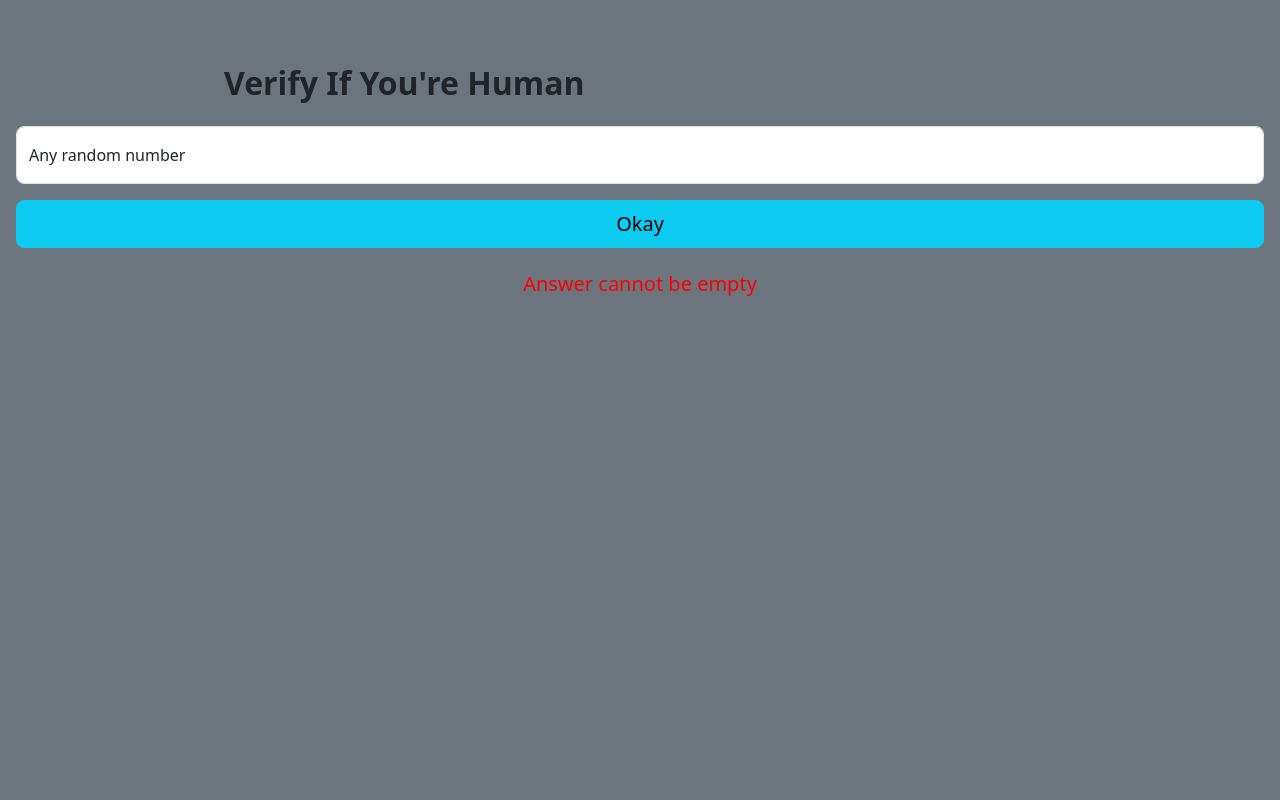
After one commit to akweter/persol, a PHP site: page /auth/verify.php in a window 1280 px wide. The commit adds this page. Run offline with PHP 8.4, Linux system fonts and the light colour scheme; some libraries are stand-ins or nearby versions.

Commit message:
11th jan 2023 2:30am

```diff
--- /dev/null
+++ b/auth/verify.php
@@ -0,0 +1,72 @@
+
+<html>
+<!DOCTYPE html>
+<html lang="en">
+<head>
+    <meta charset="UTF-8">
+    <meta http-equiv="X-UA-Compatible" content="IE=edge">
+    <meta name="viewport" content="width=device-width, initial-scale=1.0">
+    <title>Verify</title>
+    <link rel="stylesheet" href="../node_modules/bootstrap.min.css">
+    <style>
+        body{
+            background: #6c757d!important;
+        }
+        h1{
+            text-align: center;
+            text-transform: capitalize;
+            margin-bottom: 2%;
+        }
+        h5{
+            text-align: center;
+            color: red;
+        }
+        div.modal-content{
+            border-radius: 20% 5% 20% 5%;
+        }
+    </style>
+    </head>
+        <body>
+
+        <div class="py-5 modal-dialog">
+                <div class="modal-content p-3 ">
+                    <div class="modal-header pb-4 border-bottom-0">
+                        <h1 class="fw-bold mb-0 fs-2 offset-2">Verify if you're human</h1>
+                    </div>
+                    <div class="modal-body rounded-3  pt-0">
+                        <form method="post">
+                            <div class="form-floating mb-3">
+                                <input type="text" class="form-control rounded-3" id="guess" name="guess" placeholder="Guess" required>
+                                <label for="guess">Any random number</label>
+                            </div>
+                            <button class="w-100 mb-2 btn btn-lg rounded-3 btn-info" name="submit" type="submit">Okay</button>
+                        </form>
+                        <p>
+                            <?php
+                                if (! isset($_POST['guess'])) {
+                                    echo('<h5>Answer cannot be empty</h5>');
+
+                                } elseif (! is_numeric($_POST['guess'])) {
+                                    echo('<h5>Your value should be numeric</h5>');
+
+                                } elseif (($_POST['guess']) > 33 || ($_POST['guess'] == 33) ) {
+                                    echo('<h5>Value should be less than 33</h5>');
+
+                                } elseif (($_POST['guess'] < 30 ) || ($_POST['guess'] == 30) ) {
+                                    echo('<h5>Try answer greater than 30</h5>');
+
+                                }
+                                else {
+                                    echo('<h5>Correct</h5>');
+                                    $_SESSION['success'] = 'Log in';
+                                    $_SESSION['verify'] = 'true';
+                                    header('location: ../');
+                                }
+                            ?>
+                        </p>
+                    </div>
+                </div>
+            </div>
+        </div>
+    </body>
+</html>
```
Also changed, not shown: auth/login.php (+4 -3 lines), auth/signUp.php (+17 -27 lines), index.php (+8 -4 lines), README.md.
